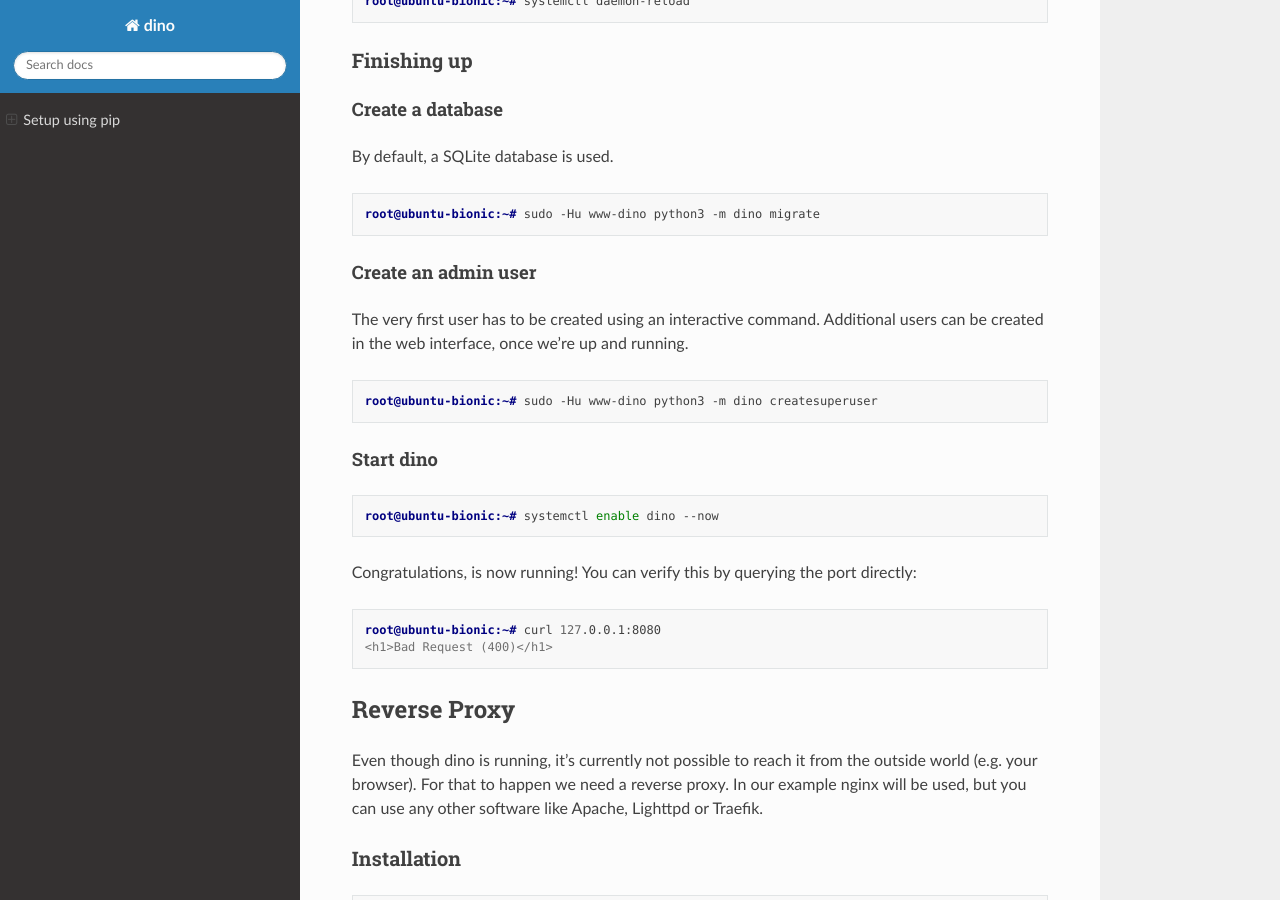
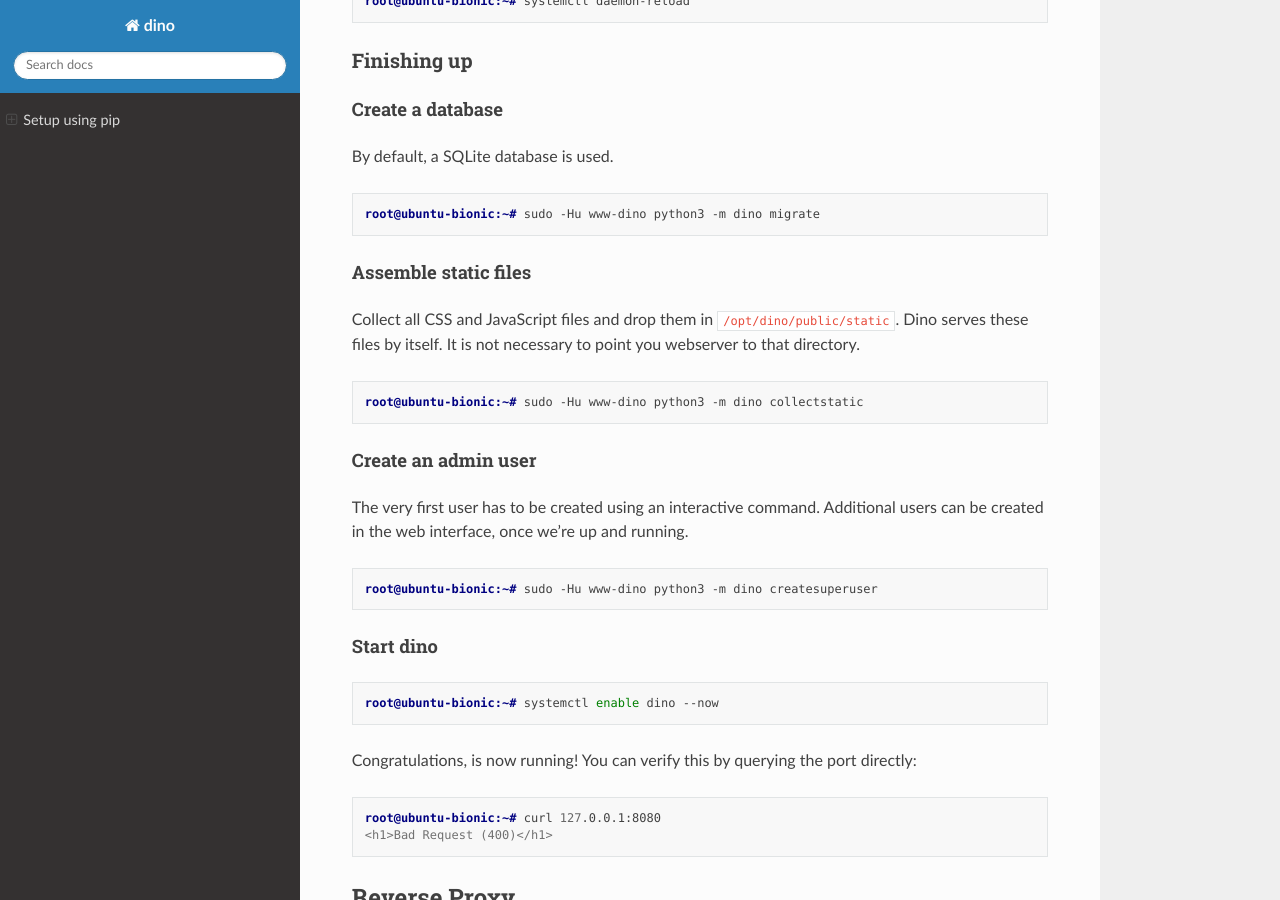
Before and after one commit to Uberspace/dino, a Sphinx documentation site: the page built from doc/setup_pip.rst, in a window 1280 px wide and 900 px high, scrolled down 3287 px. Built offline with Sphinx 7.4.7 and the Read the Docs theme 2.0.0, drawn with Linux system fonts in a browser that asks for light colours.

Commit message:
add collectstatic to setup guide

```diff
--- a/doc/setup_pip.rst
+++ b/doc/setup_pip.rst
@@ -182,6 +182,17 @@
 
   root@ubuntu-bionic:~# sudo -Hu www-dino python3 -m dino migrate
 
+Assemble static files
+"""""""""""""""""""""
+
+Collect all CSS and JavaScript files and drop them in ``/opt/dino/public/static``.
+Dino serves these files by itself. It is not necessary to point you webserver
+to that directory.
+
+.. code-block:: console
+
+  root@ubuntu-bionic:~# sudo -Hu www-dino python3 -m dino collectstatic
+
 Create an admin user
 """"""""""""""""""""
 
```
